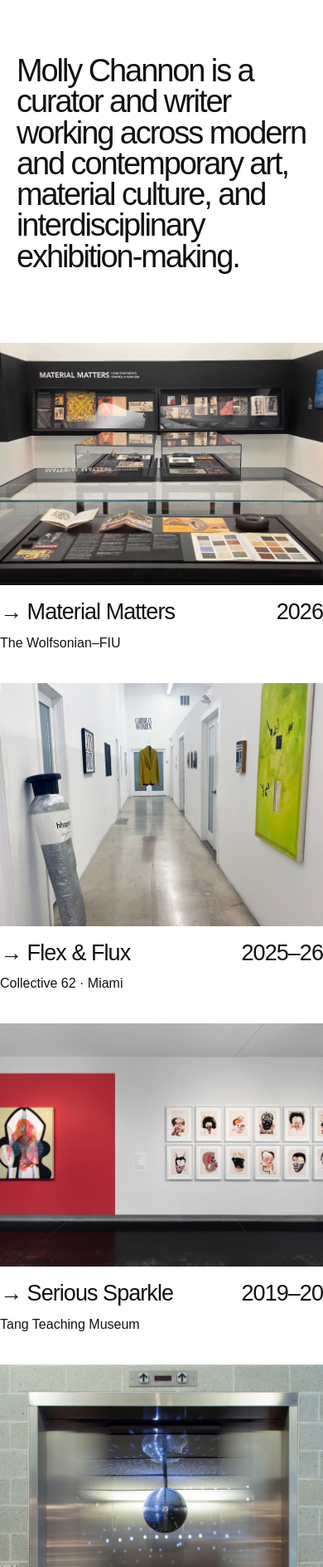
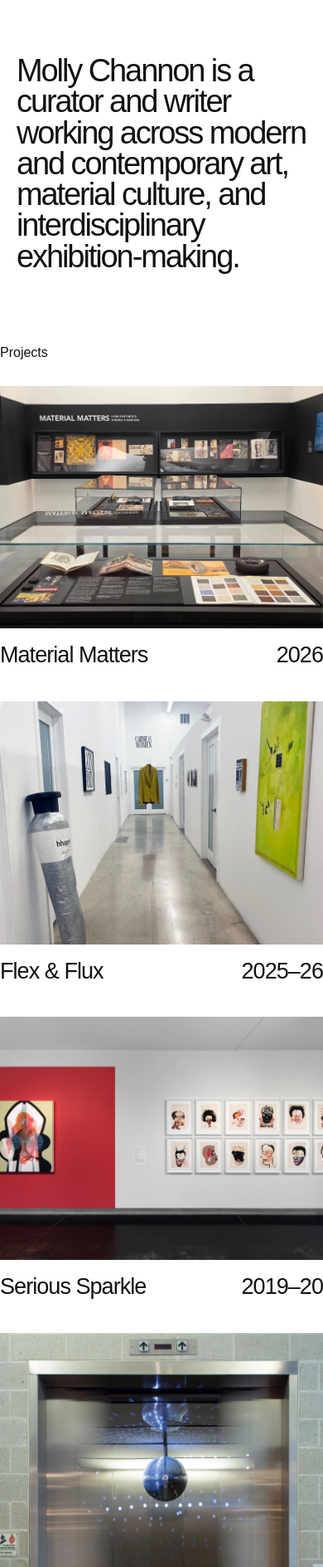
Before and after one commit to machannon-wq/mollychannon.github.io, a plain HTML site: page index.html in a window 390 px wide. Shown: the part 112-2000 px from the top of the page at 83% size. Drawn offline with Linux system fonts and the light colour scheme.

Commit message:
Add files via upload

```diff
--- a/index.html
+++ b/index.html
@@ -11,16 +11,22 @@
 .site-header nav .instagram-link { display: inline-flex; align-items: center; justify-content: center; flex: 0 0 auto; min-width: 32px; min-height: 32px; color: #111; }
 .site-header nav .instagram-link svg { display: block; }
 .site-header nav .instagram-link:focus-visible { outline: 2px solid currentColor; outline-offset: 3px; }
-#projects.projects { display: grid; grid-template-columns: repeat(2, minmax(0, 1fr)); gap: 56px 36px; align-items: start; }
-#projects > .project { display: block; position: static; grid-column: auto; grid-row: auto; width: auto; min-width: 0; max-width: none; margin: 0; padding: 0; }
-#projects > .project > a:first-child { display: block; }
+#projects.projects { display: block; margin-bottom: 0; padding-bottom: 80px; }
+#projects #projects-heading { font-size: 1rem; font-weight: 400; line-height: 1.5; margin: 0 0 28px; }
+#projects .project-grid { display: grid; grid-template-columns: repeat(2, minmax(0, 1fr)); gap: 56px 36px; align-items: start; }
+#projects .project-grid > .project { display: block; position: static; grid-column: auto; grid-row: auto; width: auto; min-width: 0; max-width: none; margin: 0; padding: 0; }
+#projects .project > a:first-child { display: block; }
 #projects .media { position: relative; display: block; width: 100%; height: auto; min-height: 0; max-height: none; aspect-ratio: 4 / 3; margin: 0; padding: 0; overflow: hidden; }
 #projects .media img { position: static; display: block; width: 100%; height: 100%; max-height: none; object-fit: cover; }
-#projects .project-title { position: static; display: flex; align-items: baseline; justify-content: space-between; gap: 12px; margin: 14px 0 0; line-height: 1.4; }
-#projects .project-title > span:first-child { min-width: 0; }
-#projects .project-title .year { flex: 0 0 auto; white-space: nowrap; }
-#projects .project > p { position: static; margin: 6px 0 0; line-height: 1.5; }
-@media (max-width: 640px) { #projects.projects { grid-template-columns: minmax(0, 1fr); gap: 36px; } }
+#projects .project-title { position: static; display: flex; align-items: baseline; justify-content: space-between; gap: 12px; margin: 14px 0 0; line-height: 1.4; text-decoration: none !important; border-bottom: 0; }
+#projects .project-name { min-width: 0; color: inherit; text-decoration: none; border-bottom: 0; }
+#projects .project-name:hover, #projects .project-name:focus-visible { text-decoration: underline; text-underline-offset: .2em; }
+#projects .project-title .year { flex: 0 0 auto; white-space: nowrap; text-decoration: none !important; border-bottom: 0; }
+#about.text-section { margin-top: 0; padding-top: 32px; }
+@media (max-width: 640px) {
+  #projects .project-grid { grid-template-columns: minmax(0, 1fr); gap: 36px; }
+  #projects.projects { padding-bottom: 56px; }
+}
 </style>
 </head>
 <body>
@@ -40,37 +46,34 @@
   <section class="intro">
     <h1>Molly Channon is a curator and writer working across modern and contemporary art, material culture, and interdisciplinary exhibition-making.</h1>
   </section>
-  <section id="projects" class="projects">
+  <section id="projects" class="projects" aria-labelledby="projects-heading">
+    <h2 id="projects-heading" class="section-label">Projects</h2>
+    <div class="project-grid">
     <article class="project">
       <a href="material-matters.html"><div class="media"><img src="material-matters-home.jpg" alt="Installation view of Material Matters: How Synthetics Shaped an Era at The Wolfsonian–FIU"></div></a>
-      <a class="project-title" href="material-matters.html"><span>→ Material Matters</span><span class="year">2026</span></a>
-      <p>The Wolfsonian–FIU</p>
+      <div class="project-title"><a class="project-name" href="material-matters.html">Material Matters</a><span class="year">2026</span></div>
     </article>
     <article class="project">
       <a href="flex-and-flux.html"><div class="media"><img src="flex-and-flux-home.jpg" alt="Installation view of Flex &amp; Flux at Collective 62 in Miami"></div></a>
-      <a class="project-title" href="flex-and-flux.html"><span>→ Flex &amp; Flux</span><span class="year">2025–26</span></a>
-      <p>Collective 62 · Miami</p>
+      <div class="project-title"><a class="project-name" href="flex-and-flux.html">Flex &amp; Flux</a><span class="year">2025–26</span></div>
     </article>
     <article class="project">
       <a href="serious-sparkle.html"><div class="media"><img src="serious-sparkle-home.jpg" alt="Installation view of Serious Sparkle at the Tang Teaching Museum"></div></a>
-      <a class="project-title" href="serious-sparkle.html"><span>→ Serious Sparkle</span><span class="year">2019–20</span></a>
-      <p>Tang Teaching Museum</p>
+      <div class="project-title"><a class="project-name" href="serious-sparkle.html">Serious Sparkle</a><span class="year">2019–20</span></div>
     </article>
     <article class="project">
       <a href="david-mancuso-the-loft.html"><div class="media"><img src="david-mancuso-the-loft-home.jpg" alt="Installation view of David Mancuso–The Loft in the Tang Teaching Museum elevator"></div></a>
-      <a class="project-title" href="david-mancuso-the-loft.html"><span>→ David Mancuso–The Loft</span><span class="year">2018–19</span></a>
-      <p>Tang Teaching Museum</p>
+      <div class="project-title"><a class="project-name" href="david-mancuso-the-loft.html">David Mancuso–The Loft</a><span class="year">2018–19</span></div>
     </article>
     <article class="project">
       <a href="along-the-border.html"><div class="media"><img src="along-the-border-home.jpg" alt="Installation view of Along the Border at the Tang Teaching Museum"></div></a>
-      <a class="project-title" href="along-the-border.html"><span>→ Along the Border</span><span class="year">2018</span></a>
-      <p>Tang Teaching Museum</p>
+      <div class="project-title"><a class="project-name" href="along-the-border.html">Along the Border</a><span class="year">2018</span></div>
     </article>
     <article class="project">
       <a href="hashem-is-here.html"><div class="media"><img src="hashem-is-here-home.jpg" alt="Installation view of Hashem is Here at the Joseph Slifka Center for Jewish Life at Yale"></div></a>
-      <a class="project-title" href="hashem-is-here.html"><span>→ Hashem is Here</span><span class="year">2017</span></a>
-      <p>Joseph Slifka Center for Jewish Life at Yale University</p>
+      <div class="project-title"><a class="project-name" href="hashem-is-here.html">Hashem is Here</a><span class="year">2017</span></div>
     </article>
+    </div>
   </section>
   <section id="about" class="text-section">
     <div class="section-label">About</div>
@@ -81,7 +84,7 @@
   </section>
   <section id="cv" class="text-section">
     <div class="section-label">CV</div>
-    <div class="section-copy"><p>Selected exhibitions, publications, talks, and experience.</p><p><a href="channon-cv-2026.pdf">View CV (PDF) ↗</a></p></div>
+    <div class="section-copy"><p>Selected exhibitions, publications, talks, and museum experience.</p><p><a href="Channon_CV_2026.pdf">View CV (PDF) ↗</a></p></div>
   </section>
 </main>
 <footer><span>© 2026 Molly Channon</span><a href="#top">Back to top ↑</a></footer>
```
